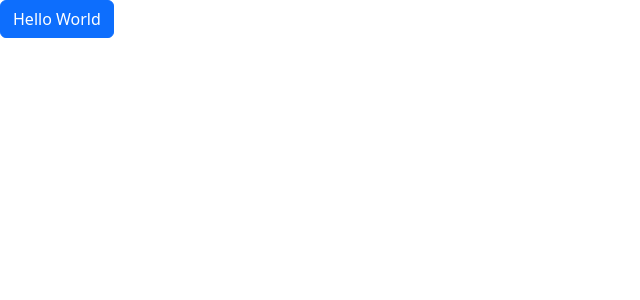
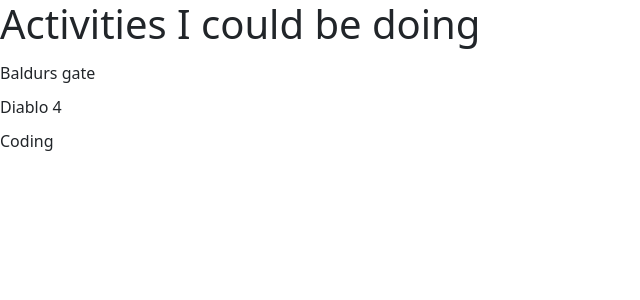
Before and after one commit to bobobubs/react_tutorial, a React (Vite) app: page / in a window 1280 px wide. Shown: the top 300 px of the page, without its empty margins (0-640 px from the left). Built offline with nearby package versions, Linux system fonts and the light colour scheme.

Commit message:
CSS-in-JS

```diff
--- a/src/App.tsx
+++ b/src/App.tsx
@@ -10,12 +10,11 @@
 
   return (
     <div>
-      {alertVisible && (
-        <Alert onClose={() => setAlertVisibility(false)}>My Alert</Alert>
-      )}
-      <Button onClick={() => setAlertVisibility(true)} color="primary">
-        Hello World
-      </Button>
+      <ListGroup
+        items={["Baldurs gate", "Diablo 4", "Coding"]}
+        heading="Activities I could be doing"
+        onSelectItem={() => console.log("Something was sellected")}
+      />
     </div>
   );
 }
--- a/src/components/ListGroup/ListGroup.tsx
+++ b/src/components/ListGroup/ListGroup.tsx
@@ -1,7 +1,25 @@
 /** @format */
 
 import { useState } from "react";
-import styles from "./ListGroup.module.css";
+import "./ListGroup.css";
+import styled from "styled-components";
+
+const List = styled.ul`
+  list-style: none;
+  padding: 0;
+`;
+
+interface ListItemProps {
+  active: boolean;
+}
+
+const ListItem = styled.li<ListItemProps>`
+  padding: 5px 0;
+
+  #dynamically set the backgroup of the list item depending on whether it is active or not
+  input: props
+  background: ${(props) => (props.active ? "blue" : "none")};
+`;
 
 interface Props {
   items: string[];
@@ -12,7 +30,7 @@
 function ListGroup({ items, heading, onSelectItem }: Props) {
   //Hook: Allows for built in features in React
   //Need because we need to put a selectedIndex variable into our react element
-  const [selectedIndex, setSelectedIndex] = useState(-1);
+  const [selectedIndex, setSelectedIndex] = useState(0);
 
   const emptyMessage = items.length === 0 ? <p>No Item Found</p> : null;
 
@@ -24,14 +42,10 @@
     <>
       <h1>{heading}</h1>
       {getMessage()}
-      <ul className={styles["listGroup"]}>
+      <List>
         {items.map((item, index) => (
-          <li
-            className={
-              selectedIndex === index
-                ? "list-group-item active"
-                : "list-group-item"
-            }
+          <ListItem
+            active={index === selectedIndex}
             key={item}
             onClick={() => {
               setSelectedIndex(index);
@@ -39,9 +53,9 @@
             }}
           >
             {item}
-          </li>
+          </ListItem>
         ))}
-      </ul>
+      </List>
     </>
   );
 }
```
Also changed, not shown: src/components/ListGroup/ListGroup.css (line endings or trailing spaces).
